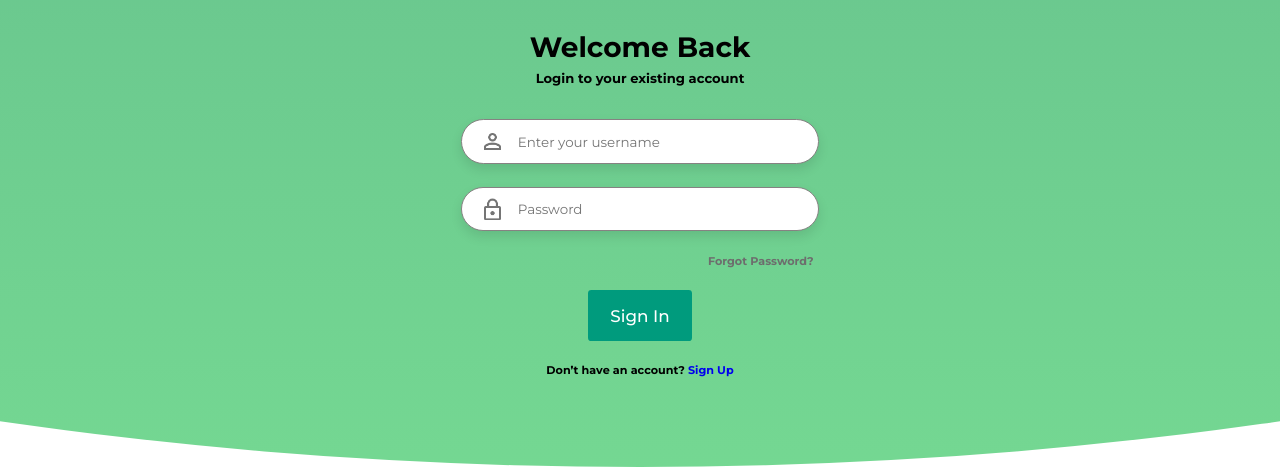
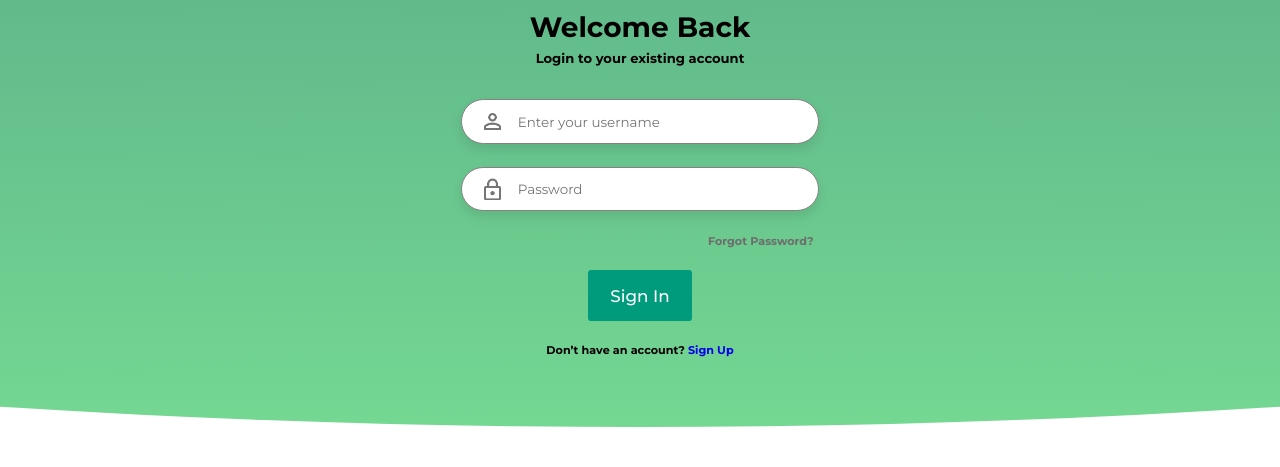
Before and after one commit to developerzion/venissa, a React app: page /login in a window 1280 px wide. Shown: the part 333-800 px from the top of the page. Built offline with nearby package versions, Linux system fonts and the light colour scheme.

```diff
--- a/public/css/style.css
+++ b/public/css/style.css
@@ -411,7 +411,7 @@
 .section{
     position: relative;
     width: 100%;
-    height: 100vh;
+    height: 95vh;
     overflow-x: hidden;
 }
 .section::before{
@@ -420,7 +420,7 @@
     bottom: 0;
     left: 50%;
     width: 100%;
-    height: 90vh;
+    height: 40vh;
     background: radial-gradient(670.07% 163.76% at 50% 114.02%, #7CE495 0%, #215273 100%);
     border-radius: 50%;
     transform-origin: bottom;
```
